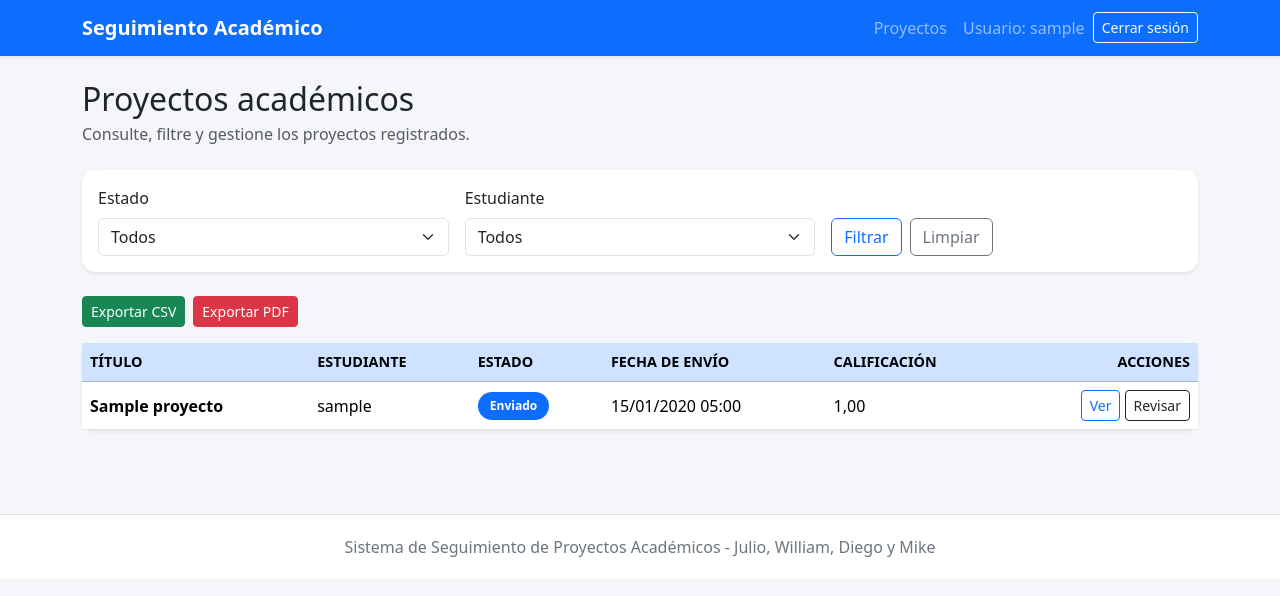
After one commit to Julesb0/Parcial_final, a Django app: page /proyectos/ in a window 1280 px wide. The commit adds this page. Shown: the top 596 px of the page. Run offline with Django 5.2, Linux system fonts and the light colour scheme; a user stored in the database is signed in; tables that the repository leaves empty hold one stand-in row (values such as "Sample post").

Commit message:
feat: agrega comentarios reportes usuarios roles y templates finales

```diff
--- a/proyectos_julio_william_diego_mike/urls.py
+++ b/proyectos_julio_william_diego_mike/urls.py
@@ -1,9 +1,12 @@
 from django.urls import path
 
 from .views import (
+    ComentarioCreateView,
     ProyectoCreateView,
     ProyectoDeleteView,
     ProyectoDetailView,
+    ProyectoExportCSVView,
+    ProyectoExportPDFView,
     ProyectoListView,
     ProyectoRevisionView,
     ProyectoUpdateView,
@@ -18,4 +21,7 @@ urlpatterns = [
     path('<int:pk>/editar/', ProyectoUpdateView.as_view(), name='proyecto_update'),
     path('<int:pk>/eliminar/', ProyectoDeleteView.as_view(), name='proyecto_delete'),
     path('<int:pk>/revisar/', ProyectoRevisionView.as_view(), name='proyecto_revision'),
+    path('<int:pk>/comentar/', ComentarioCreateView.as_view(), name='comentario_create'),
+    path('exportar/csv/', ProyectoExportCSVView.as_view(), name='proyecto_export_csv'),
+    path('exportar/pdf/', ProyectoExportPDFView.as_view(), name='proyecto_export_pdf'),
 ]
--- a/proyectos_julio_william_diego_mike/views.py
+++ b/proyectos_julio_william_diego_mike/views.py
@@ -1,6 +1,11 @@
+import csv
+
 from django.contrib import messages
 from django.contrib.auth.mixins import LoginRequiredMixin, PermissionRequiredMixin
 from django.contrib.auth.models import User
+from django.core.mail import send_mail
+from django.http import HttpResponse
+from django.shortcuts import get_object_or_404, redirect
 from django.urls import reverse_lazy
 from django.utils import timezone
 from django.views.generic import (
@@ -10,10 +15,14 @@ from django.views.generic import (
     ListView,
     TemplateView,
     UpdateView,
+    View,
 )
 
+from reportlab.lib.pagesizes import letter
+from reportlab.pdfgen import canvas
+
 from .forms import ComentarioForm, ProyectoForm, RevisionProyectoForm
-from .models import Proyecto
+from .models import Comentario, Proyecto
 from .roles import (
     DocenteOPropietarioMixin,
     DocenteRequiredMixin,
@@ -65,7 +74,6 @@ class ProyectoListView(LoginRequiredMixin, ListView):
         context['estado_actual'] = self.request.GET.get('estado', '')
         context['estudiante_actual'] = self.request.GET.get('estudiante', '')
         context['es_docente'] = es_docente(self.request.user) or self.request.user.is_superuser
-        context['comentario_form'] = ComentarioForm()
 
         return context
 
@@ -138,3 +146,147 @@ class ProyectoRevisionView(
         form.instance.fecha_revision = timezone.now()
         messages.success(self.request, 'La revisión del proyecto fue guardada correctamente.')
         return super().form_valid(form)
+
+
+class ComentarioCreateView(LoginRequiredMixin, CreateView):
+    model = Comentario
+    form_class = ComentarioForm
+
+    def dispatch(self, request, *args, **kwargs):
+        self.proyecto = get_object_or_404(Proyecto, pk=kwargs['pk'])
+
+        usuario_autorizado = (
+            request.user.is_superuser
+            or es_docente(request.user)
+            or self.proyecto.estudiante_id == request.user.id
+        )
+
+        if not usuario_autorizado:
+            messages.error(request, 'No tiene permiso para comentar este proyecto.')
+            return redirect('proyectos_julio_william_diego_mike:proyecto_list')
+
+        if self.proyecto.bloquea_comentarios:
+            messages.warning(
+                request,
+                'Este proyecto ya fue aprobado. No se permiten nuevos comentarios.'
+            )
+            return redirect(
+                'proyectos_julio_william_diego_mike:proyecto_detail',
+                pk=self.proyecto.pk
+            )
+
+        return super().dispatch(request, *args, **kwargs)
+
+    def form_valid(self, form):
+        comentario = form.save(commit=False)
+        comentario.proyecto = self.proyecto
+        comentario.usuario = self.request.user
+        comentario.save()
+
+        self.enviar_notificacion(comentario)
+
+        messages.success(self.request, 'El comentario fue publicado correctamente.')
+        return redirect(
+            'proyectos_julio_william_diego_mike:proyecto_detail',
+            pk=self.proyecto.pk
+        )
+
+    def enviar_notificacion(self, comentario):
+        correo_estudiante = self.proyecto.estudiante.email
+
+        if correo_estudiante:
+            send_mail(
+                subject='Nuevo comentario en su proyecto académico',
+                message=(
+                    f'Hola {self.proyecto.estudiante.get_full_name() or self.proyecto.estudiante.username},\n\n'
+                    f'Se ha registrado un nuevo comentario en el proyecto: {self.proyecto.titulo}.\n\n'
+                    f'Comentario:\n{comentario.texto}\n\n'
+                    f'Ingrese al sistema para revisar el seguimiento académico.'
+                ),
+                from_email=None,
+                recipient_list=[correo_estudiante],
+                fail_silently=True,
+            )
+
+
+class ProyectoExportCSVView(LoginRequiredMixin, PermissionRequiredMixin, View):
+    permission_required = 'proyectos_julio_william_diego_mike.exportar_proyecto'
+    raise_exception = True
+
+    def get(self, request, *args, **kwargs):
+        proyectos = proyectos_filtrados_para_usuario(request)
+
+        response = HttpResponse(content_type='text/csv')
+        response['Content-Disposition'] = 'attachment; filename="proyectos_academicos.csv"'
+
+        writer = csv.writer(response)
+        writer.writerow([
+            'Título',
+            'Estudiante',
+            'Estado',
+            'Fecha de envío',
+            'Fecha de revisión',
+            'Calificación',
+        ])
+
+        for proyecto in proyectos:
+            writer.writerow([
+                proyecto.titulo,
+                proyecto.estudiante.username,
+                proyecto.get_estado_display(),
+                proyecto.fecha_envio.strftime('%Y-%m-%d %H:%M'),
+                proyecto.fecha_revision.strftime('%Y-%m-%d %H:%M') if proyecto.fecha_revision else '',
+                proyecto.calificacion if proyecto.calificacion is not None else '',
+            ])
+
+        return response
+
+
+class ProyectoExportPDFView(LoginRequiredMixin, PermissionRequiredMixin, View):
+    permission_required = 'proyectos_julio_william_diego_mike.exportar_proyecto'
+    raise_exception = True
+
+    def get(self, request, *args, **kwargs):
+        proyectos = proyectos_filtrados_para_usuario(request)
+
+        response = HttpResponse(content_type='application/pdf')
+        response['Content-Disposition'] = 'attachment; filename="proyectos_academicos.pdf"'
+
+        pdf = canvas.Canvas(response, pagesize=letter)
+        width, height = letter
+
+        y = height - 50
+
+        pdf.setFont('Helvetica-Bold', 15)
+        pdf.drawString(50, y, 'Reporte de Proyectos Académicos')
+        y -= 25
+
+        pdf.setFont('Helvetica', 10)
+        pdf.drawString(50, y, 'Sistema desarrollado por Julio, William, Diego y Mike')
+        y -= 30
+
+        for proyecto in proyectos:
+            if y < 100:
+                pdf.showPage()
+                y = height - 50
+                pdf.setFont('Helvetica', 10)
+
+            pdf.setFont('Helvetica-Bold', 11)
+            pdf.drawString(50, y, f'Título: {proyecto.titulo}')
+            y -= 15
+
+            pdf.setFont('Helvetica', 10)
+            pdf.drawString(50, y, f'Estudiante: {proyecto.estudiante.username}')
+            y -= 15
+            pdf.drawString(50, y, f'Estado: {proyecto.get_estado_display()}')
+            y -= 15
+            pdf.drawString(
+                50,
+                y,
+                f'Calificación: {proyecto.calificacion if proyecto.calificacion is not None else "Sin asignar"}'
+            )
+            y -= 25
+
+        pdf.save()
+
+        return response
--- a/seguimiento_julio_william_diego_mike/settings.py
+++ b/seguimiento_julio_william_diego_mike/settings.py
@@ -87,7 +87,7 @@ MEDIA_ROOT = BASE_DIR / 'media'
 DEFAULT_AUTO_FIELD = 'django.db.models.BigAutoField'
 
 LOGIN_URL = 'login'
-LOGIN_REDIRECT_URL = 'inicio'
+LOGIN_REDIRECT_URL = 'proyectos_julio_william_diego_mike:proyecto_list'
 LOGOUT_REDIRECT_URL = 'login'
 
 CRISPY_ALLOWED_TEMPLATE_PACKS = 'bootstrap5'
--- a/static/css/estilos.css
+++ b/static/css/estilos.css
@@ -37,6 +37,37 @@ body {
     border-radius: 14px;
 }
 
+.table th {
+    font-size: 0.9rem;
+    text-transform: uppercase;
+}
+
+.badge {
+    padding: 8px 12px;
+    border-radius: 20px;
+}
+
+.estado-enviado {
+    background-color: #0d6efd;
+}
+
+.estado-revision {
+    background-color: #ffc107;
+    color: #000;
+}
+
+.estado-aprobado {
+    background-color: #198754;
+}
+
+.comentario-box {
+    border-left: 4px solid #0d6efd;
+    padding: 10px 12px;
+    background-color: #f8f9fa;
+    border-radius: 8px;
+    margin-bottom: 12px;
+}
+
 .footer-universidad {
     margin-top: 60px;
     padding: 20px;
--- a/templates/base.html
+++ b/templates/base.html
@@ -20,6 +20,12 @@
             <ul class="navbar-nav ms-auto">
 
                 {% if user.is_authenticated %}
+                    <li class="nav-item">
+                        <a class="nav-link" href="{% url 'proyectos_julio_william_diego_mike:proyecto_list' %}">
+                            Proyectos
+                        </a>
+                    </li>
+
                     <li class="nav-item">
                         <span class="nav-link">
                             Usuario: {{ user.username }}
--- /dev/null
+++ b/templates/proyectos_julio_william_diego_mike/proyecto_list.html
@@ -0,0 +1,137 @@
+{% extends 'base.html' %}
+
+{% block title %}Proyectos académicos{% endblock %}
+
+{% block content %}
+
+<div class="d-flex justify-content-between align-items-center mb-4">
+    <div>
+        <h2 class="mb-1">Proyectos académicos</h2>
+        <p class="text-muted mb-0">
+            Consulte, filtre y gestione los proyectos registrados.
+        </p>
+    </div>
+
+    {% if not es_docente %}
+        <a href="{% url 'proyectos_julio_william_diego_mike:proyecto_create' %}" class="btn btn-primary">
+            Nuevo proyecto
+        </a>
+    {% endif %}
+</div>
+
+<div class="card shadow-sm border-0 mb-4">
+    <div class="card-body">
+        <form method="get" class="row g-3">
+
+            <div class="col-md-4">
+                <label class="form-label">Estado</label>
+                <select name="estado" class="form-select">
+                    <option value="">Todos</option>
+                    {% for value, label in estados %}
+                        <option value="{{ value }}" {% if estado_actual == value %}selected{% endif %}>
+                            {{ label }}
+                        </option>
+                    {% endfor %}
+                </select>
+            </div>
+
+            {% if es_docente %}
+                <div class="col-md-4">
+                    <label class="form-label">Estudiante</label>
+                    <select name="estudiante" class="form-select">
+                        <option value="">Todos</option>
+                        {% for estudiante in estudiantes %}
+                            <option value="{{ estudiante.id }}" {% if estudiante_actual == estudiante.id|stringformat:"s" %}selected{% endif %}>
+                                {{ estudiante.username }}
+                            </option>
+                        {% endfor %}
+                    </select>
+                </div>
+            {% endif %}
+
+            <div class="col-md-4 d-flex align-items-end gap-2">
+                <button type="submit" class="btn btn-outline-primary">
+                    Filtrar
+                </button>
+
+                <a href="{% url 'proyectos_julio_william_diego_mike:proyecto_list' %}" class="btn btn-outline-secondary">
+                    Limpiar
+                </a>
+            </div>
+        </form>
+    </div>
+</div>
+
+{% if es_docente %}
+<div class="mb-3 d-flex gap-2">
+    <a href="{% url 'proyectos_julio_william_diego_mike:proyecto_export_csv' %}?estado={{ estado_actual }}&estudiante={{ estudiante_actual }}" class="btn btn-success btn-sm">
+        Exportar CSV
+    </a>
+
+    <a href="{% url 'proyectos_julio_william_diego_mike:proyecto_export_pdf' %}?estado={{ estado_actual }}&estudiante={{ estudiante_actual }}" class="btn btn-danger btn-sm">
+        Exportar PDF
+    </a>
+</div>
+{% endif %}
+
+<div class="card shadow-sm border-0">
+    <div class="table-responsive">
+        <table class="table table-hover align-middle mb-0">
+            <thead class="table-primary">
+                <tr>
+                    <th>Título</th>
+                    <th>Estudiante</th>
+                    <th>Estado</th>
+                    <th>Fecha de envío</th>
+                    <th>Calificación</th>
+                    <th class="text-end">Acciones</th>
+                </tr>
+            </thead>
+
+            <tbody>
+                {% for proyecto in proyectos %}
+                    <tr>
+                        <td class="fw-semibold">{{ proyecto.titulo }}</td>
+                        <td>{{ proyecto.estudiante.username }}</td>
+                        <td>
+                            <span class="badge estado-{{ proyecto.estado }}">
+                                {{ proyecto.get_estado_display }}
+                            </span>
+                        </td>
+                        <td>{{ proyecto.fecha_envio|date:"d/m/Y H:i" }}</td>
+                        <td>
+                            {% if proyecto.calificacion %}
+                                {{ proyecto.calificacion }}
+                            {% else %}
+                                Sin asignar
+                            {% endif %}
+                        </td>
+                        <td class="text-end">
+                            <a href="{% url 'proyectos_julio_william_diego_mike:proyecto_detail' proyecto.pk %}" class="btn btn-sm btn-outline-primary">
+                                Ver
+                            </a>
+
+                            {% if es_docente %}
+                                <a href="{% url 'proyectos_julio_william_diego_mike:proyecto_revision' proyecto.pk %}" class="btn btn-sm btn-outline-dark">
+                                    Revisar
+                                </a>
+                            {% else %}
+                                <a href="{% url 'proyectos_julio_william_diego_mike:proyecto_update' proyecto.pk %}" class="btn btn-sm btn-outline-secondary">
+                                    Editar
+                                </a>
+                            {% endif %}
+                        </td>
+                    </tr>
+                {% empty %}
+                    <tr>
+                        <td colspan="6" class="text-center text-muted py-4">
+                            No hay proyectos registrados.
+                        </td>
+                    </tr>
+                {% endfor %}
+            </tbody>
+        </table>
+    </div>
+</div>
+
+{% endblock %}
```
Also changed, not shown: proyectos_julio_william_diego_mike/management/commands/crear_roles.py (added, +87 -0 lines), templates/proyectos_julio_william_diego_mike/proyecto_confirm_delete.html (added, +38 -0 lines), templates/proyectos_julio_william_diego_mike/proyecto_detail.html (added, +123 -0 lines), templates/proyectos_julio_william_diego_mike/proyecto_form.html (added, +43 -0 lines), templates/proyectos_julio_william_diego_mike/proyecto_revision.html (added, +50 -0 lines), templates/registration/login.html (+12 -0 lines).
